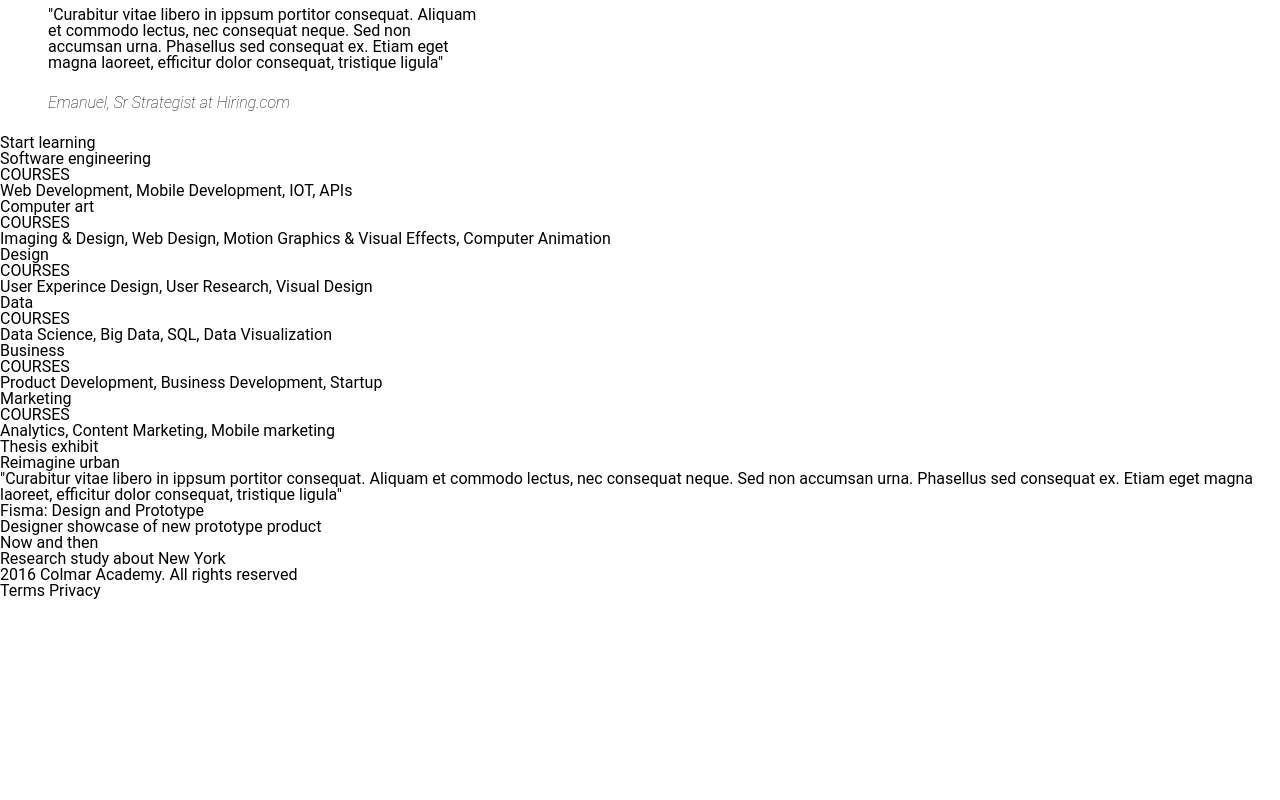
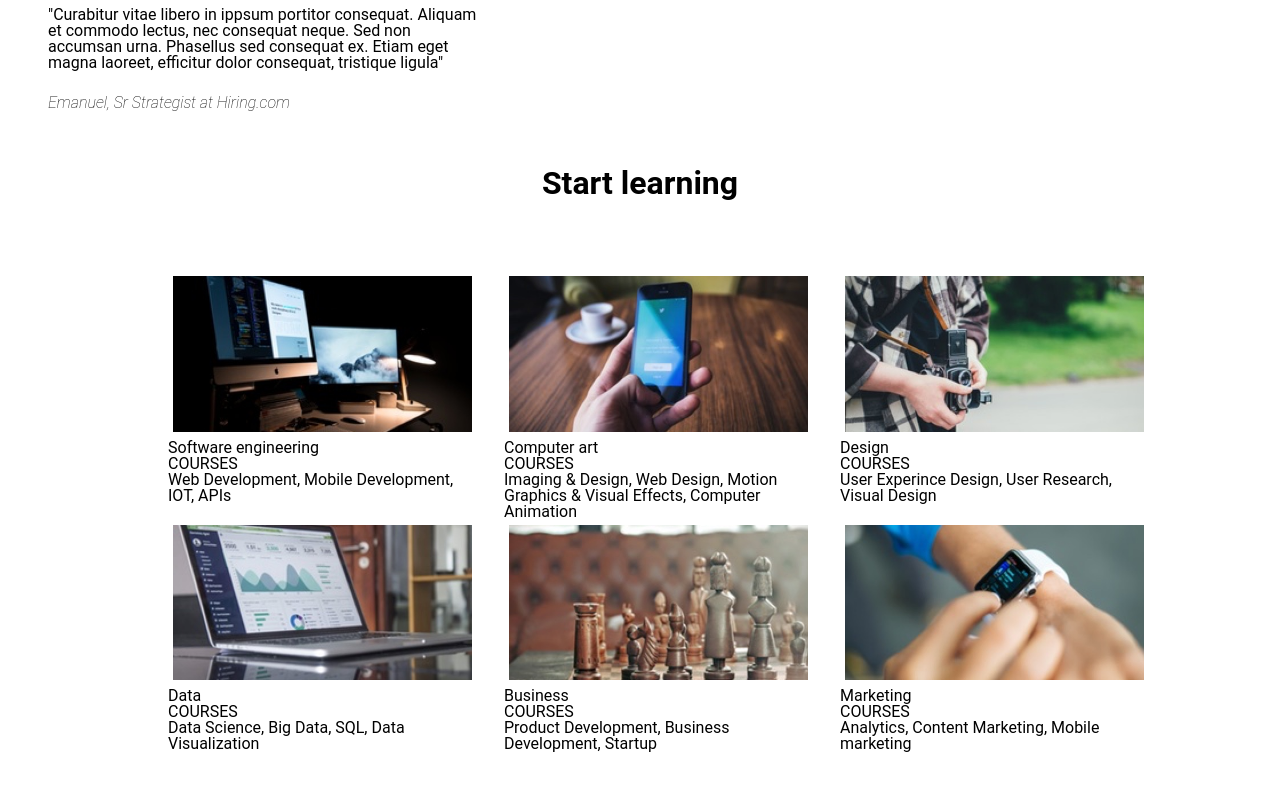
Before and after one commit to PNZ1/colmaracademy, a plain HTML site: page index.html in a window 1280 px wide. Shown: the part 1000-1800 px from the top of the page. Before the commit the page ends 1600 px from the top, so only its background shows below. Drawn offline with Linux system fonts and the light colour scheme.

Commit message:
boxes arranged

```diff
--- a/index.html
+++ b/index.html
@@ -83,36 +83,45 @@
      <div class="header">
        <h1>Start learning</h1>
      </div>
+     <div class="totalbox">
        <div class="box">
+         <img src=".\resources\images\course-software.jpg" alt="Computer images">
          <h2>Software engineering</h2>
          <span>COURSES</span>
          <p>Web Development, Mobile Development, IOT, APIs</p>
        </div>
        <div class="box">
+         <img src=".\resources\images\course-computer-art.jpg" alt="Person holding Iphone">
          <h2>Computer art</h2>
          <span>COURSES</span>
          <p>Imaging & Design, Web Design, Motion Graphics & Visual Effects, Computer Animation</p>
        </div>
        <div class="box">
+        <img src=".\resources\images\course-design.jpg" alt="Person holding camera">
          <h2>Design</h2>
          <span>COURSES</span>
          <p>User Experince Design, User Research, Visual Design</p>
        </div>
        <div class="box">
+         <img src=".\resources\images\course-data.jpg" alt="Computer with dashboard on it">
          <h2>Data</h2>
          <span>COURSES</span>
          <p>Data Science, Big Data, SQL, Data Visualization</p>
        </div>
        <div class="box">
+        <img src=".\resources\images\course-business.jpg" alt="chakmate board">
          <h2>Business</h2>
          <span>COURSES</span>
          <p>Product Development, Business Development, Startup</p>
        </div>
        <div class="box">
+         <img src=".\resources\images\course-marketing.jpg" alt="a person looking at his digital watch">
          <h2>Marketing</h2>
          <span>COURSES</span>
          <p>Analytics, Content Marketing, Mobile marketing</p>
        </div>
+     </div>
+
 
    <!---Video strip--->
    <div class="videostrip">
--- a/resources/css/style.css
+++ b/resources/css/style.css
@@ -133,3 +133,35 @@ h1 b{
   color: blue;
   margin-top: 8px;
 }
+/*body second boxes strip */
+
+.header{
+  font-size: 2rem;
+  font-weight: bold;
+  text-align: center;
+  margin: 2rem 0px;
+}
+
+.totalbox{
+  align-content: center;
+  display: flex;
+  flex-wrap: wrap;
+  margin: 72px 32px;
+  width: auto;
+  justify-content: center;
+
+
+
+}
+.box{
+  width: 25%;
+  padding-left: 32px;
+  position: relative;
+  overflow: hidden;
+
+}
+.box img{
+  width: 100%;
+  padding: 5px;
+
+}
```
Lines whose indentation alone changed are shown as unchanged.
